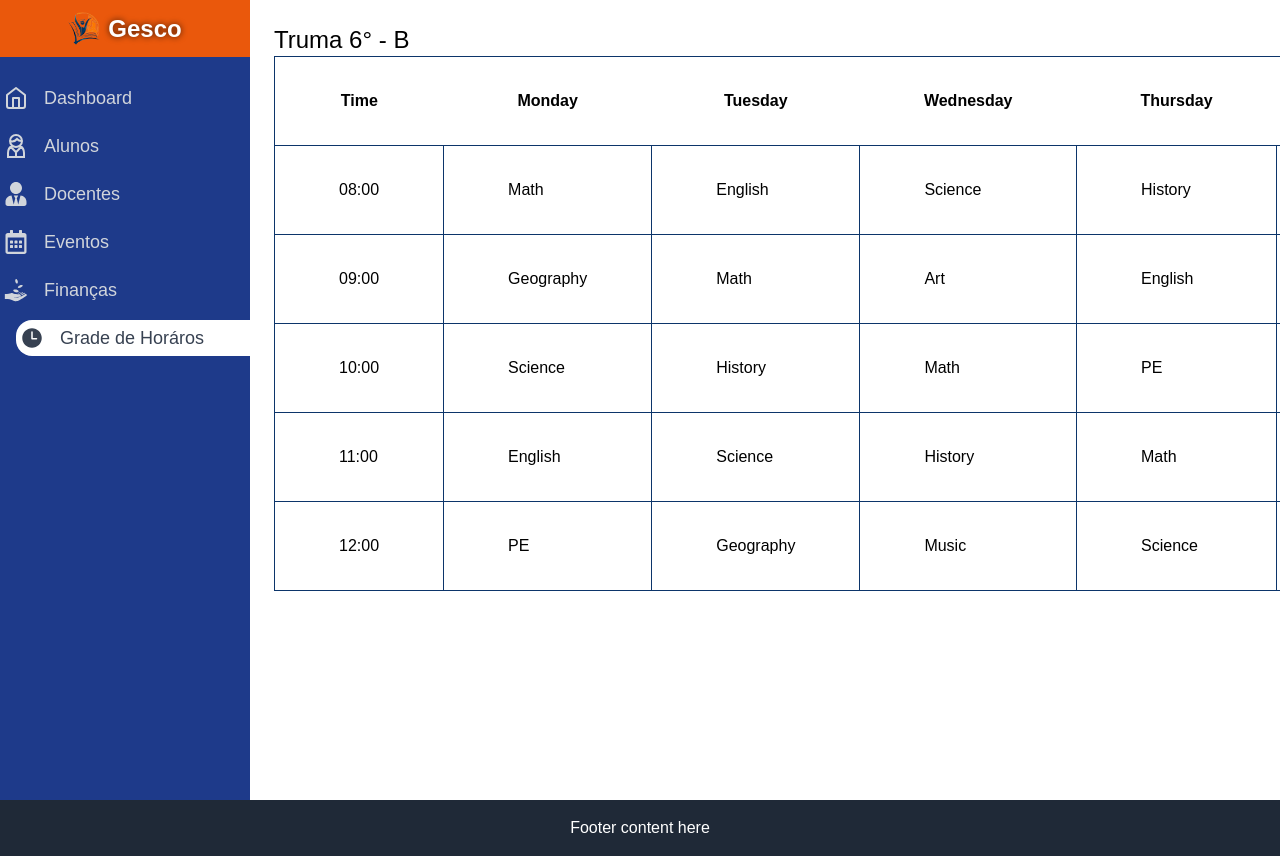
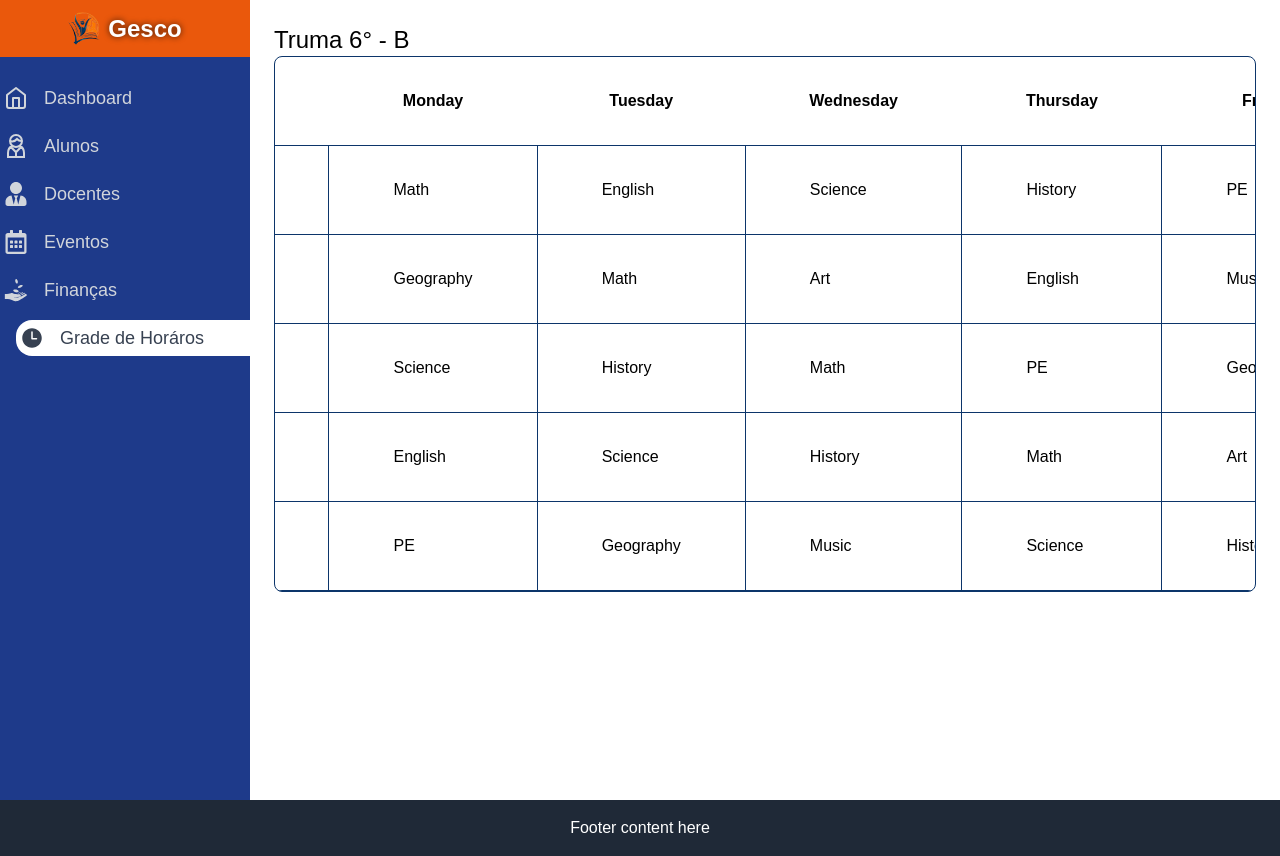
Before and after one commit to Insiges/FrontEnd-Gesco, a React (Vite) app: page /HoursGrid in a window 1280 px wide. Built offline with nearby package versions, Linux system fonts and the light colour scheme; a web font is replaced by a local one.

Commit message:
fix: arredondamento das bordas do grid

```diff
--- a/src/pages/timetable/components/grid/grid.jsx
+++ b/src/pages/timetable/components/grid/grid.jsx
@@ -1,8 +1,8 @@
 export const Grid = ({ table }) => {
 	return (
 		<div>
-			<div className="flex">
-				<table className="table-auto border border-firstBlue justify-center rounded-lg">
+			<div className="flex justify-center overflow-hidden rounded-lg border border-firstBlue">
+				<table className="table-auto">
 					<thead>
 						<tr>
 							<th className="px-16 py-8">Time</th>
```
